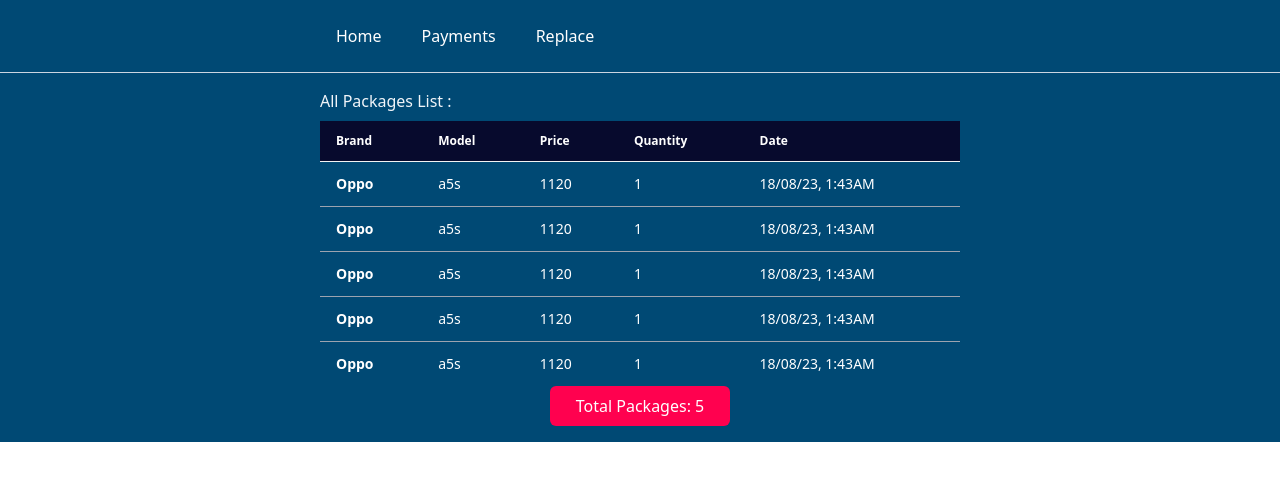
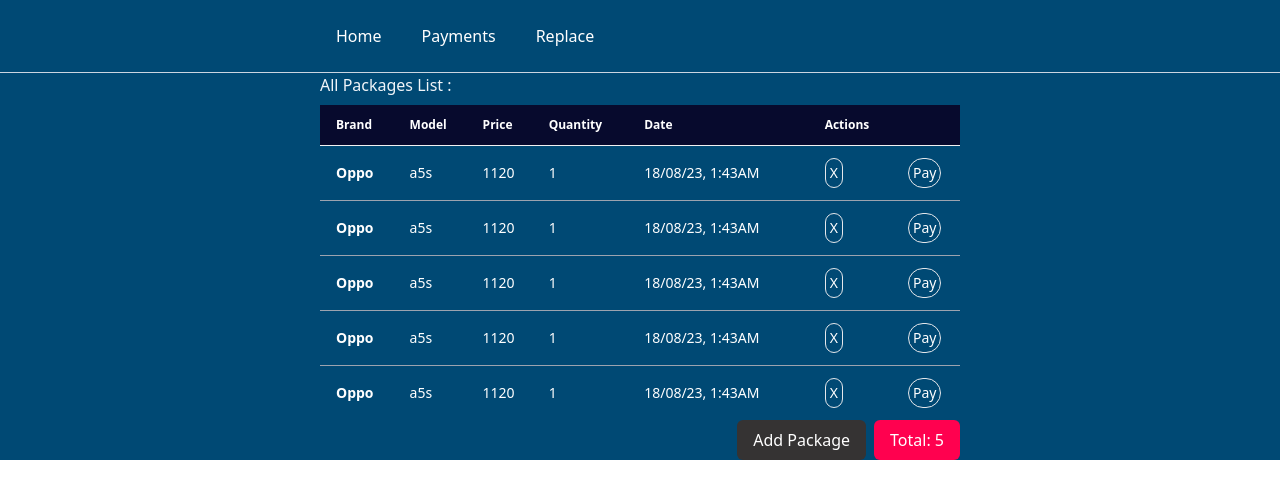
Before and after one commit to ashaansojib/st-packages-management, a React (Vite) app: page / in a window 1280 px wide. Shown: the top 498 px of the page. Built offline with nearby package versions, Linux system fonts and the light colour scheme.

Commit message:
add daat

```diff
--- a/src/home/Home.jsx
+++ b/src/home/Home.jsx
@@ -3,9 +3,9 @@ import Packages from '../packageManage/Packages';
 
 const Home = () => {
     return (
-        <div>
+        <>
             <Packages />
-        </div>
+        </>
     );
 };
 
--- a/src/index.css
+++ b/src/index.css
@@ -9,3 +9,6 @@ body{
 .my-container{
     @apply max-w-screen-sm mx-auto
 }
+.table :where(th, td){
+    padding-right: 0;
+}
--- a/src/layout/Main.jsx
+++ b/src/layout/Main.jsx
@@ -4,10 +4,10 @@ import Nav from '../shared/Nav';
 
 const Main = () => {
     return (
-        <div>
+        <>
             <Nav />
             <Outlet />
-        </div>
+        </>
     );
 };
 
--- a/src/packageManage/PackageList.jsx
+++ b/src/packageManage/PackageList.jsx
@@ -1,7 +1,7 @@
 import React from 'react';
 
-const PackageList = ({item}) => {
-    const {brand,date, price, quantity, model} = item;
+const PackageList = ({ item }) => {
+    const { brand, date, price, quantity, model } = item;
     return (
         <tr className='border-gray-400'>
             <th>{brand}</th>
@@ -9,6 +9,12 @@ const PackageList = ({item}) => {
             <td>{price}</td>
             <td>{quantity}</td>
             <td>{date}</td>
+            <td>
+                <button className='p-1 border rounded-full'>X</button>
+            </td>
+            <td>
+            <button className='p-1 border rounded-full'>Pay</button>
+            </td>
         </tr>
     );
 };
--- a/src/packageManage/Packages.jsx
+++ b/src/packageManage/Packages.jsx
@@ -15,14 +15,11 @@ const Packages = () => {
             })
     }, []);
     return (
-        <div className='p-4'>
         <div className="my-container">
-
             <h2 className='font-medium text-slate-100 pb-2'>All Packages List :</h2>
-                <div>
             {
                 loading ? (<ScaleLoader className='h-[200px] w-20 mx-auto' color="#e01616" />) : (
-                            <div className="overflow-x-auto">
+                    <div className="">
                         <table className="table">
                             <thead>
                                 <tr className='text-white bg-[#070A2D]'>
@@ -31,6 +28,8 @@ const Packages = () => {
                                     <th>Price</th>
                                     <th>Quantity</th>
                                     <th>Date</th>
+                                    <th>Actions</th>
+                                    <th></th>
                                 </tr>
                             </thead>
                             <tbody>
@@ -42,11 +41,12 @@ const Packages = () => {
                                 }
                             </tbody>
                         </table>
-                                <p className='text-center px-4 py-2 w-[180px] mx-auto bg-[#FF014F] rounded-md'>Total Packages: {packages.length}</p>
                     </div>
                 )
             }
-                </div>
+            <div className='flex justify-end gap-2 items-center'>
+                <button className='text-center px-4 py-2 bg-[#353333] text-white rounded-md'>Add Package</button>
+                <button className='text-center px-4 py-2 bg-[#FF014F] rounded-md'>Total: {packages.length}</button>
             </div>
         </div>
     );
```
Lines whose indentation alone changed are shown as unchanged.
